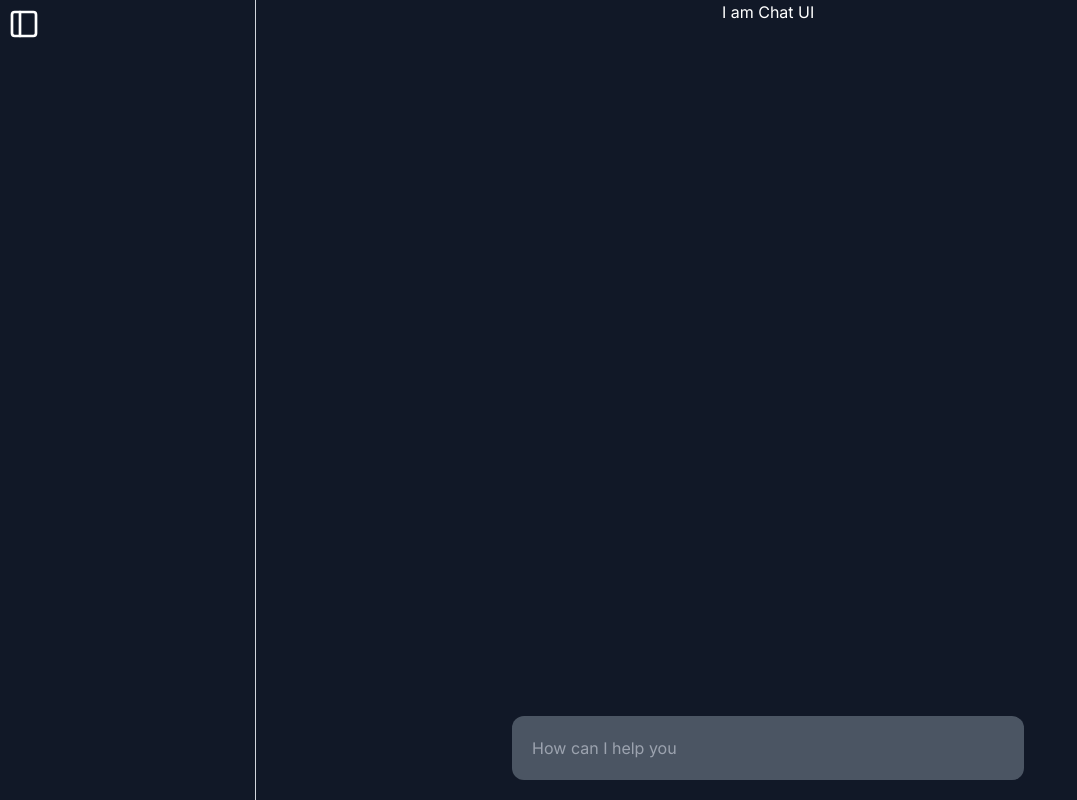
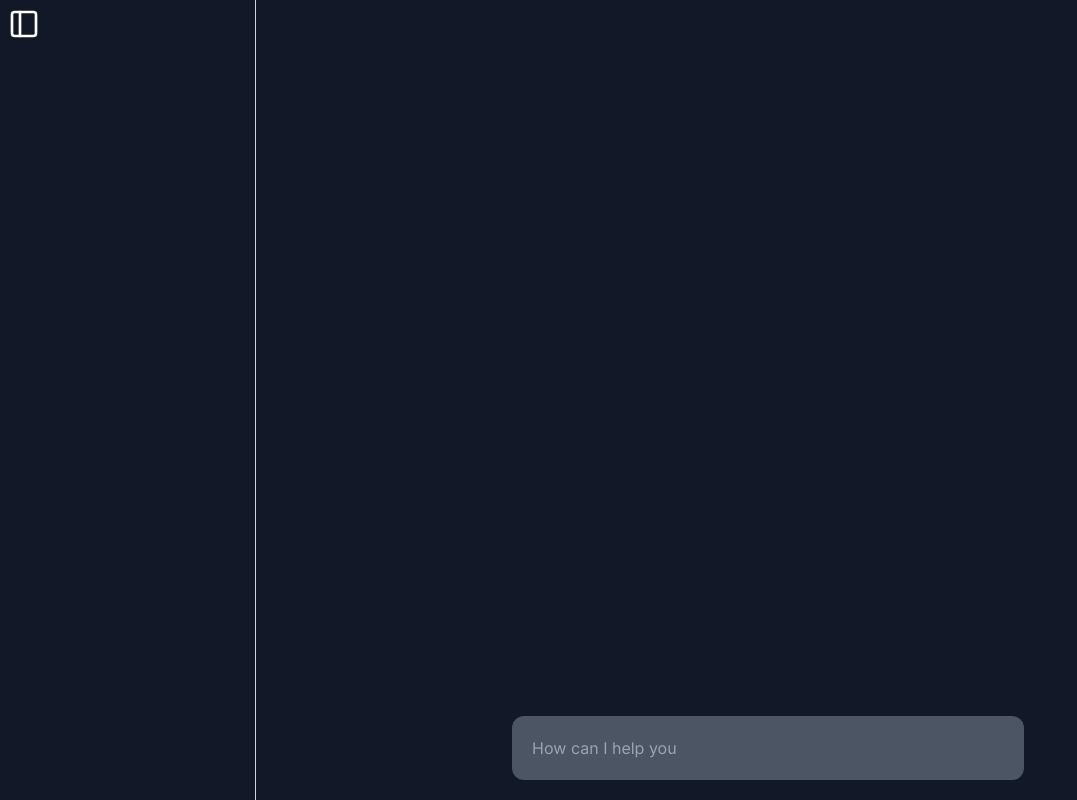
Before and after one commit to Senseii-ai/web, a Next.js app: page / in a window 1280 px wide. Shown: the whole page, without its empty margins (0-1077 px from the left). Built offline with nearby package versions, Linux system fonts and the light colour scheme.

Commit message:
fix: placing chat input in the right position

```diff
--- a/src/app/page.tsx
+++ b/src/app/page.tsx
@@ -13,7 +13,7 @@ const Home: React.FC = () => {
   return (
     <div className="flex w-full h-full">
       <SideBar sideBarOpen={sideBarOpen} toggleSidebar={handleSidebarToggle} />
-      <div className="w-full flex">
+      <div className="w-full">
         <ChatUI sideBarOpen={sideBarOpen} toggleSidebar={handleSidebarToggle} />
       </div>
     </div>
--- a/src/components/ChatInput.tsx
+++ b/src/components/ChatInput.tsx
@@ -6,7 +6,7 @@ const ChatInput = () => {
   const [userMessage, setUserMessage] = useState("");
 
   return (
-    <div className="w-1/2 flex rounded-xl my-5 justify-center">
+    <div className="lg:w-1/2 md:w-3/4 w-full md:px-0 px-5 flex rounded-xl my-5 justify-center">
       <form className="w-full flex justify-center">
         <input
           value={userMessage}
--- a/src/components/ChatUI.tsx
+++ b/src/components/ChatUI.tsx
@@ -8,12 +8,13 @@ interface IChatUIProps {
 
 const ChatUI = ({ sideBarOpen, toggleSidebar }: IChatUIProps) => {
   return (
-    <div className="w-full ">
+    <div
+      className={`${sideBarOpen ? "justify-end" : "justify-between"} flex flex-col w-full h-full`}
+    >
       <div className={`${sideBarOpen ? "hidden" : "block"}`}>
         <ToggleSidebarIcon handleSidebarToggle={toggleSidebar} />
       </div>
-      <div className="flex justify-between h-full flex-col items-center w-full">
-        <div>I am Chat UI</div>
+      <div className="flex self-end flex-col items-center w-full">
         <ChatInput />
       </div>
     </div>
```
